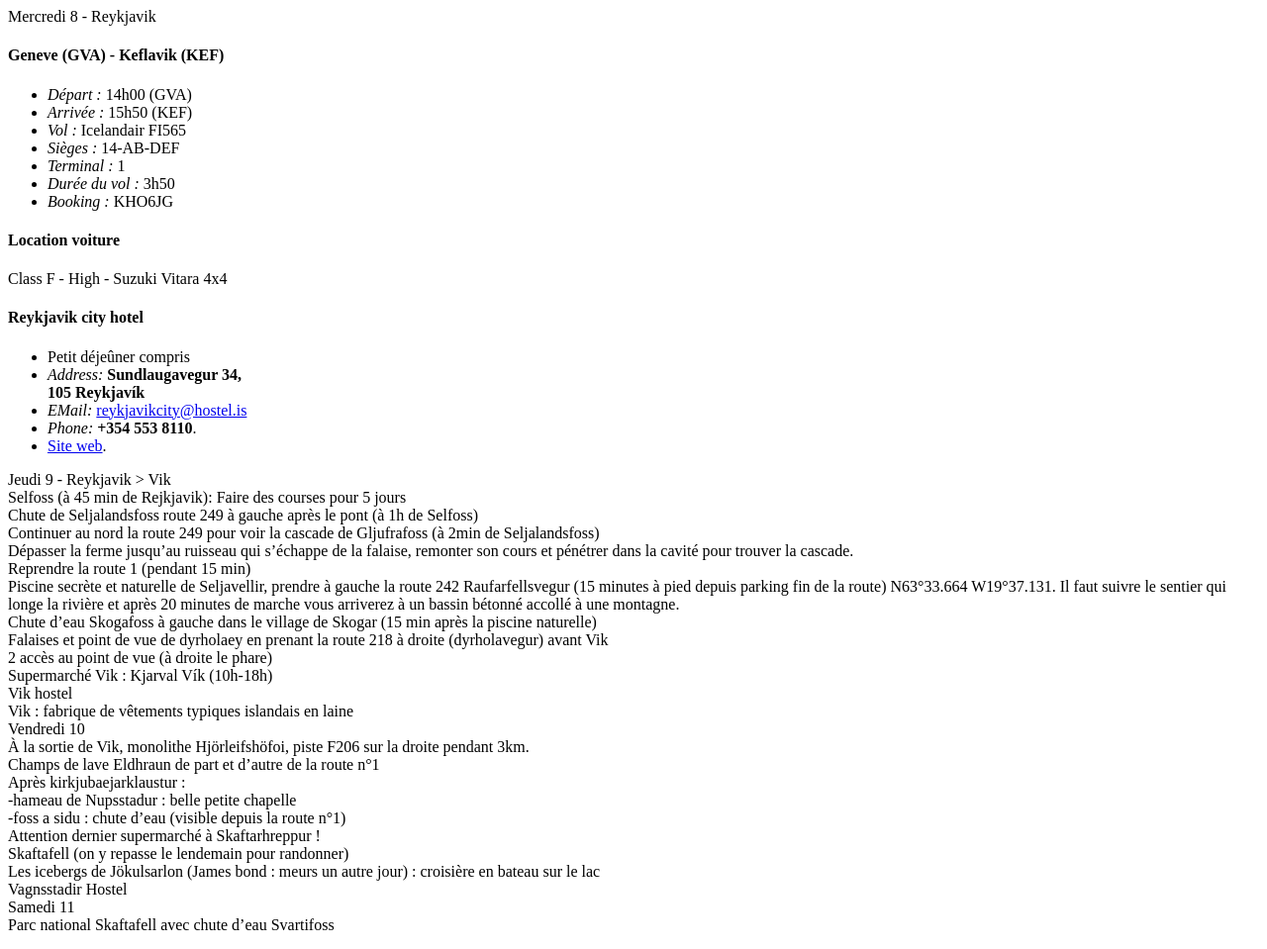
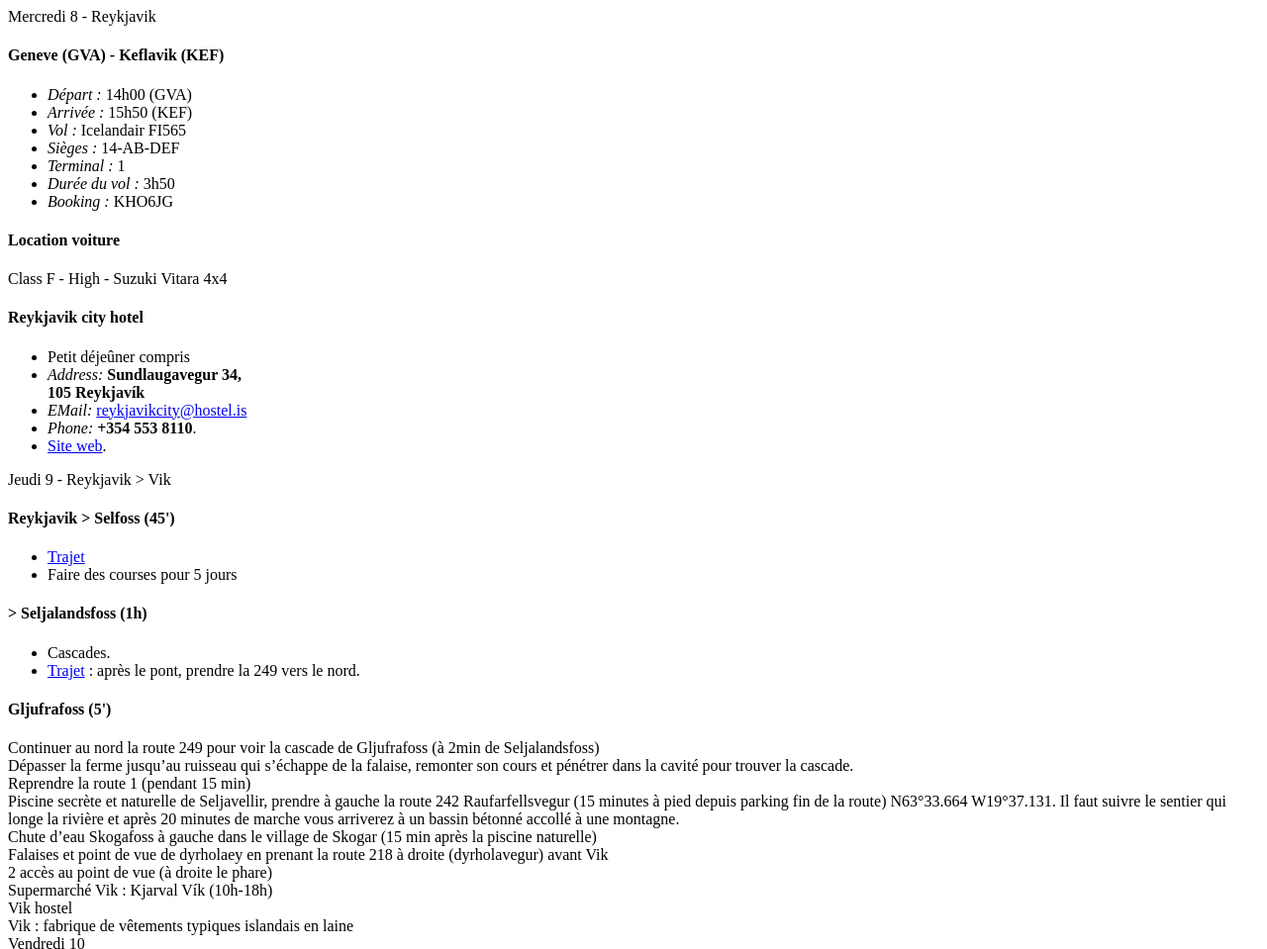
Before and after one commit to tolokoban/iceland, a website: page src/index.html in a window 1280 px wide. Shown: the top 959 px of the page at 99% size. Drawn offline with Linux system fonts and the light colour scheme.

Commit message:
New text.

```diff
--- a/package.json
+++ b/package.json
@@ -30,7 +30,7 @@
         },
         "output": "www"
     },
-    "version": "0.0.1",
+    "version": "0.0.4",
     "reservedModules": [],
     "dependencies": {
         "jasmine": "^2.99.0",
--- a/src/index.html
+++ b/src/index.html
@@ -30,8 +30,19 @@
         <section>
             <header>Jeudi 9 - Reykjavik > Vik</header>
             <article>
-Selfoss (à 45 min de Rejkjavik): Faire des courses pour 5 jours<br/>
-Chute de Seljalandsfoss route 249 à gauche après le pont (à 1h de Selfoss)<br/>
+                <h1>Reykjavik > Selfoss (45')</h1>
+                <ul>
+                    <li><a href="https://www.google.com/maps/dir/Reykjavik,+Islande/Selfoss,+Islande/@64.0302556,-21.5482431,11z/data=!3m1!4b1!4m14!4m13!1m5!1m1!1s0x48d674b9eedcedc3:0xec912ca230d26071!2m2!1d-21.8174392!2d64.1265206!1m5!1m1!1s0x48d65fcb879909cb:0x5c9977c988b43f11!2m2!1d-21.0013832!2d63.9334611!3e0">Trajet</a></li>
+                    <li>Faire des courses pour 5 jours</li>
+                </ul>
+
+                <h1>> Seljalandsfoss (1h)</h1>
+                <ul>
+                    <li>Cascades.</li>
+                    <li><a href="https://www.google.com/maps/dir/63.6155983,-19.9906909/63.935782,-21.003565/@63.7803125,-21.0597525,9z/data=!3m1!4b1">Trajet</a> : après le pont, prendre la 249 vers le nord.</li>
+                </ul>
+
+                <h1>Gljufrafoss (5')</h1>
 Continuer au nord la route 249 pour voir la cascade de Gljufrafoss (à 2min de Seljalandsfoss)<br/>
 Dépasser la ferme jusqu’au ruisseau qui s’échappe de la falaise, remonter son cours et pénétrer dans la cavité pour trouver la cascade.<br/>
 Reprendre la route 1 (pendant 15 min)<br/>
--- a/src/mod/$.js
+++ b/src/mod/$.js
@@ -1,4 +1,4 @@
-exports.config={"name":"\"Iceland\"","description":"\"Voyage en Islande\"","author":"\"tolokoban\"","version":"\"0.0.1\"","major":"0","minor":"0","revision":"1","date":"2018-07-30T13:42:38.000Z","consts":{}};
+exports.config={"name":"\"Iceland\"","description":"\"Voyage en Islande\"","author":"\"tolokoban\"","version":"\"0.0.4\"","major":"0","minor":"0","revision":"4","date":"2018-07-30T15:41:28.000Z","consts":{}};
 var currentLang = null;
 exports.lang = function(lang) {
     if (lang === undefined) {
```
Also changed, not shown: 1 other file.
